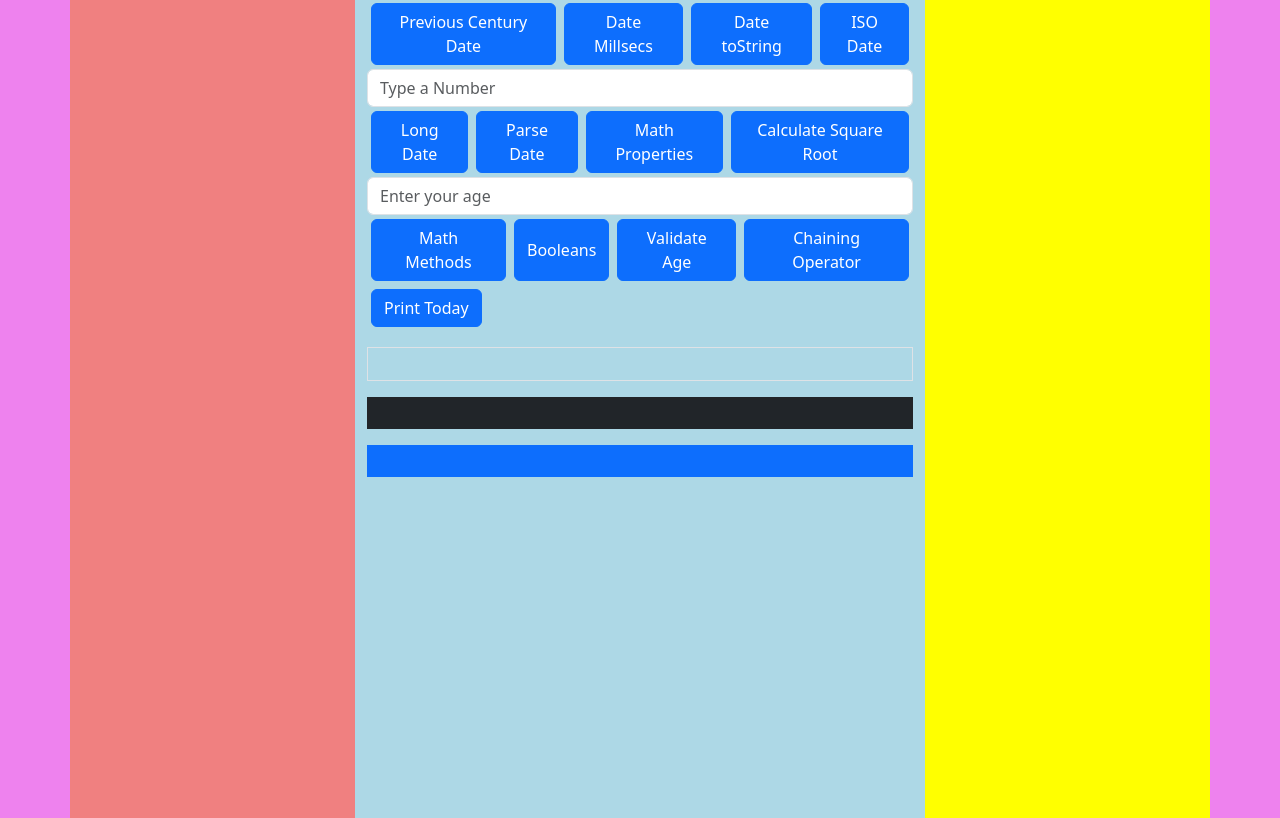
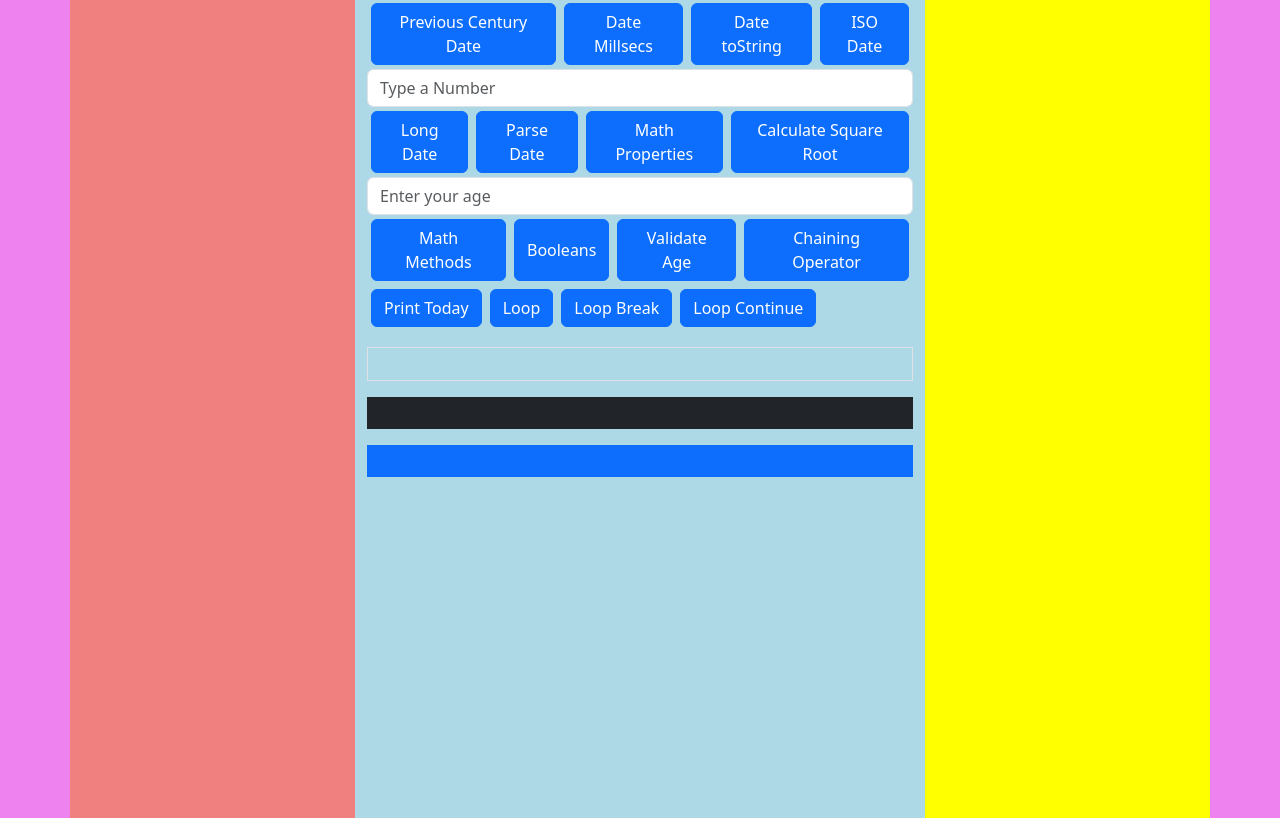
Before and after one commit to moneyjed/demo_bootstrap, a website: page public_html/index.html in a window 1280 px wide. Shown: the part 878-1696 px from the top of the page. Drawn offline with nearby package versions, Linux system fonts and the light colour scheme.

Commit message:
yourFileName.py

```diff
--- a/public_html/index.html
+++ b/public_html/index.html
@@ -123,6 +123,9 @@
                     </div>
                     <div class="d-flex">
                         <button class="btn btn-primary m-1" type="button" onclick="printToday()">Print Today</button>
+                        <button class="btn btn-primary m-1" type="button" onclick="printLoop()">Loop</button>
+                        <button class="btn btn-primary m-1" type="button" onclick="printLoopBreak()">Loop Break</button>
+                        <button class="btn btn-primary m-1" type="button" onclick="printLoopContinue()">Loop Continue</button>
                     </div>
                     <div id="resultt" class="container p-3 my-3 border"></div>
                     <div class="container p-3 my-3 bg-dark text-white"></div>
```
